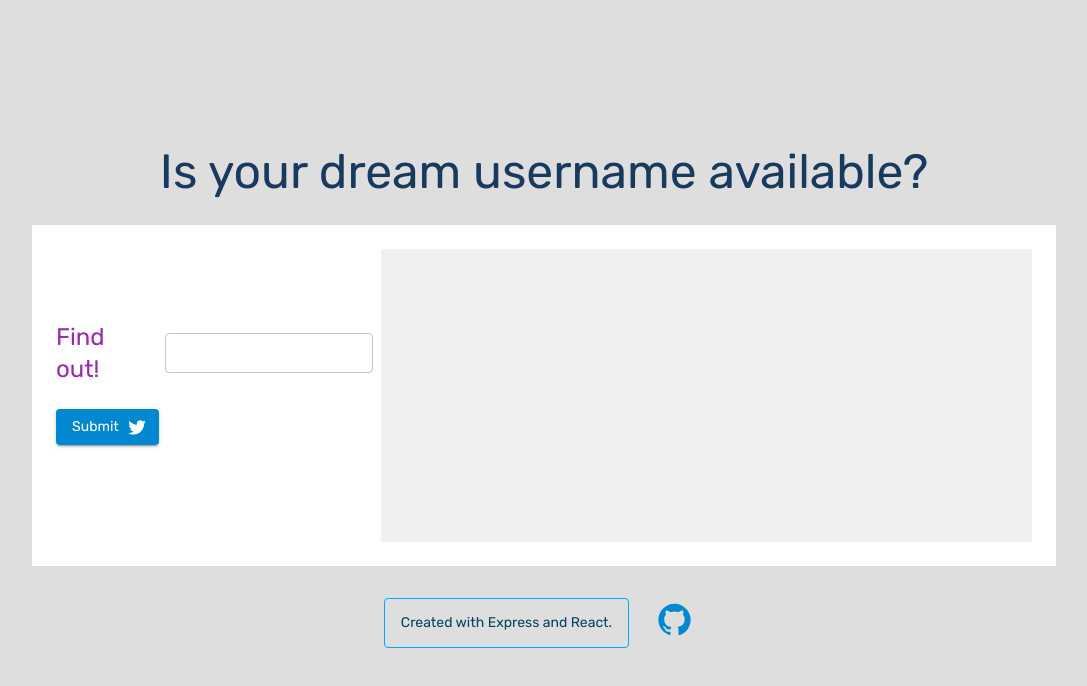
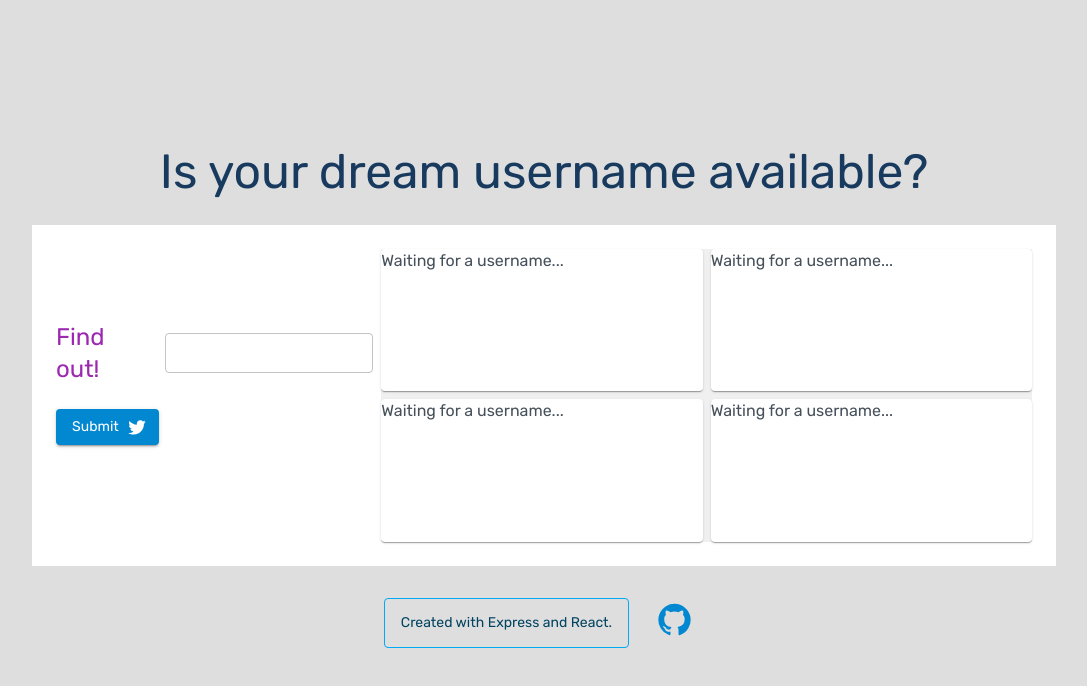
Before and after one commit to maryamkhan14/username-availability-checker, a React (Create React App) app in the folder frontend/: page / in a window 1280 px wide. Shown: the top 686 px of the page, without its empty margins (96-1183 px from the left). Built offline with nearby package versions, Linux system fonts and the light colour scheme.

Commit message:
Restructured results state variable in AvailabilityContext and NetworkResult so that four NetworkResult components load by default, even when no username is entered.

```diff
--- a/frontend/src/components/NetworkResult.js
+++ b/frontend/src/components/NetworkResult.js
@@ -1,15 +1,52 @@
 import React from "react";
 import { Grid, Paper, Typography } from "@mui/material";
+import CheckCircleOutlineIcon from "@mui/icons-material/CheckCircleOutline";
+import CancelOutlinedIcon from "@mui/icons-material/CancelOutlined";
+import useAvailabilityContext from "../hooks/useAvailabilityContext";
+
 const NetworkResult = ({ result }) => {
+  const { searchActive } = useAvailabilityContext();
+  if (result["status"]) {
     const color = result.type.slice(0, result.type.indexOf("_")).toLowerCase();
-  console.log(color);
     return (
       <Grid item container className="network-result">
-      <Paper elevation={1} sx={{ backgroundColor: `primary.${color}` }}>
-        <Typography variant="h5">result is {result.msg}</Typography>
+        <Paper
+          elevation={1}
+          sx={{ backgroundColor: `primary.${color}` }}
+          className="network-result card"
+        >
+          <Grid item container className="network-result details" gap={1}>
+            {(result.status == 200 && (
+              <CheckCircleOutlineIcon fontSize="large" />
+            )) || <CancelOutlinedIcon fontSize="large" />}
+            <Typography variant="h7" className="result-message">
+              {result.msg}
+            </Typography>
+          </Grid>
         </Paper>
       </Grid>
     );
+  } else {
+    return (
+      <Grid item container className="network-result">
+        <Paper
+          elevation={1}
+          sx={{ backgroundColor: `primary.card` }}
+          className="network-result card"
+        >
+          <Grid item container className="network-result details" gap={1}>
+            <Typography
+              variant="h7"
+              color="text.secondary"
+              className="result-message"
+            >
+              {(searchActive && "Loading...") || "Waiting for a username..."}
+            </Typography>
+          </Grid>
+        </Paper>
+      </Grid>
+    );
+  }
 };
 
 export default NetworkResult;
--- a/frontend/src/context/AvailabilityContext.js
+++ b/frontend/src/context/AvailabilityContext.js
@@ -43,7 +43,12 @@ export const usernameAvailabilityReducer = (state, action) => {
 
 export const AvailabilityContextProvider = ({ children }) => {
   const [state, dispatch] = useReducer(usernameAvailabilityReducer, {
-    results: {},
+    results: {
+      twitterData: { type: "TWITTER_DATA" },
+      twitchData: { type: "TWITCH_DATA" },
+      tiktokData: { type: "TIKTOK_DATA" },
+      redditData: { type: "REDDIT_DATA" },
+    },
     searchActive: false,
     errors: {},
   });
```
Lines whose indentation alone changed are shown as unchanged.
